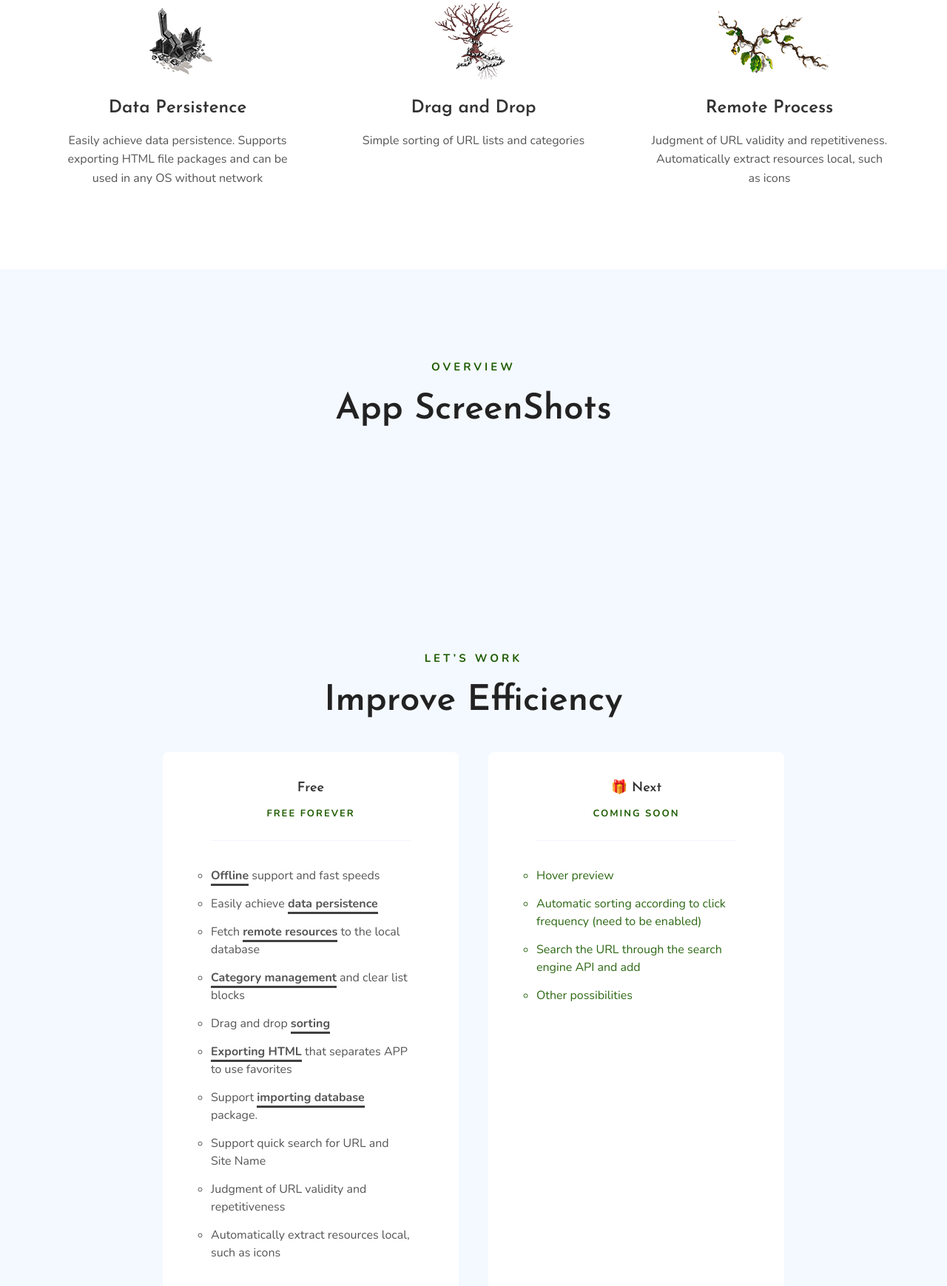
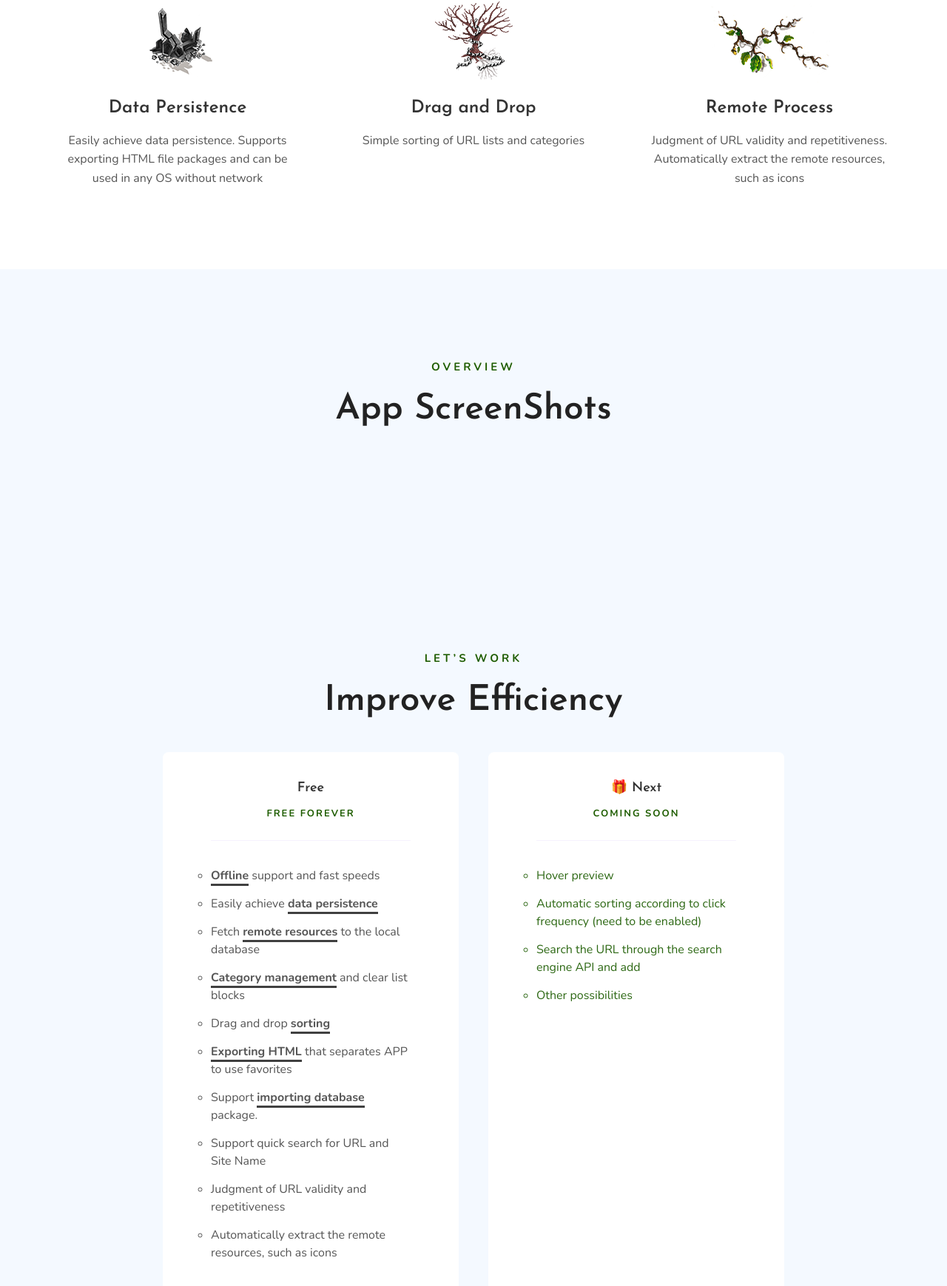
Before and after one commit to xizon/F-Curator-Official-Website, a React app: page index.html in a window 1280 px wide. Shown: the part 1048-2787 px from the top of the page at 74% size. Built offline with nearby package versions, Linux system fonts and the light colour scheme.

Commit message:
update description

```diff
--- a/index.html
+++ b/index.html
@@ -150,7 +150,7 @@
                             </div>
                             <div class="service-text">
                                 <h3>Remote Process</h3>
-                                <p>Judgment of URL validity and repetitiveness. Automatically extract resources local, such as icons</p>
+                                <p>Judgment of URL validity and repetitiveness. Automatically extract the remote resources, such as icons</p>
                             </div>
                         </div>
                     </div>
@@ -234,7 +234,7 @@
                                             <li style="list-style: circle;">Support <strong ong style="box-shadow: 0px 3px 0px 0px rgba(0,0,0,0.75);">importing database</strong> package.</li>
                                             <li style="list-style: circle;">Support quick search for URL and Site Name</li>
                                             <li style="list-style: circle;">Judgment of URL validity and repetitiveness</li>
-                                            <li style="list-style: circle;">Automatically extract resources local, such as icons</li>
+                                            <li style="list-style: circle;">Automatically extract the remote resources, such as icons</li>
                                         </ul>
 
                                         </div>
```
Also changed, not shown: src/components/_main/index.html (+2 -2 lines).
